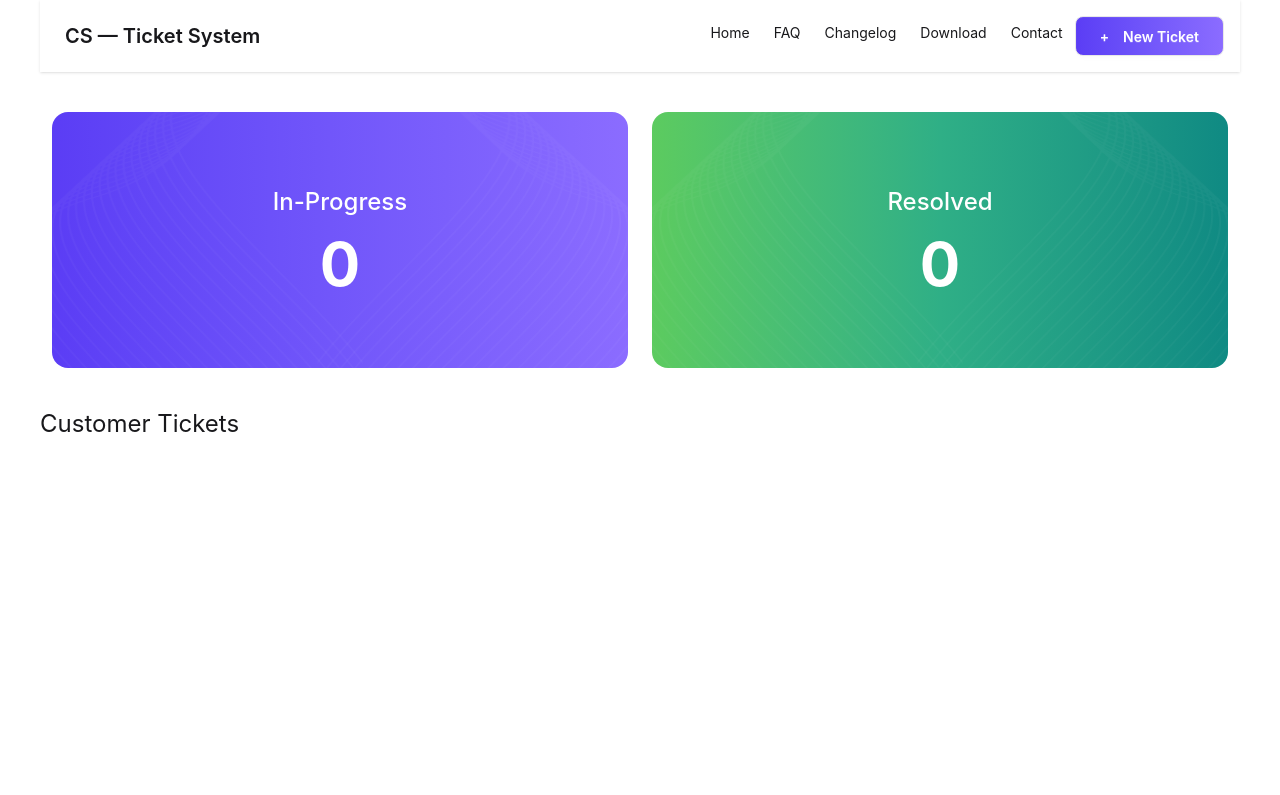
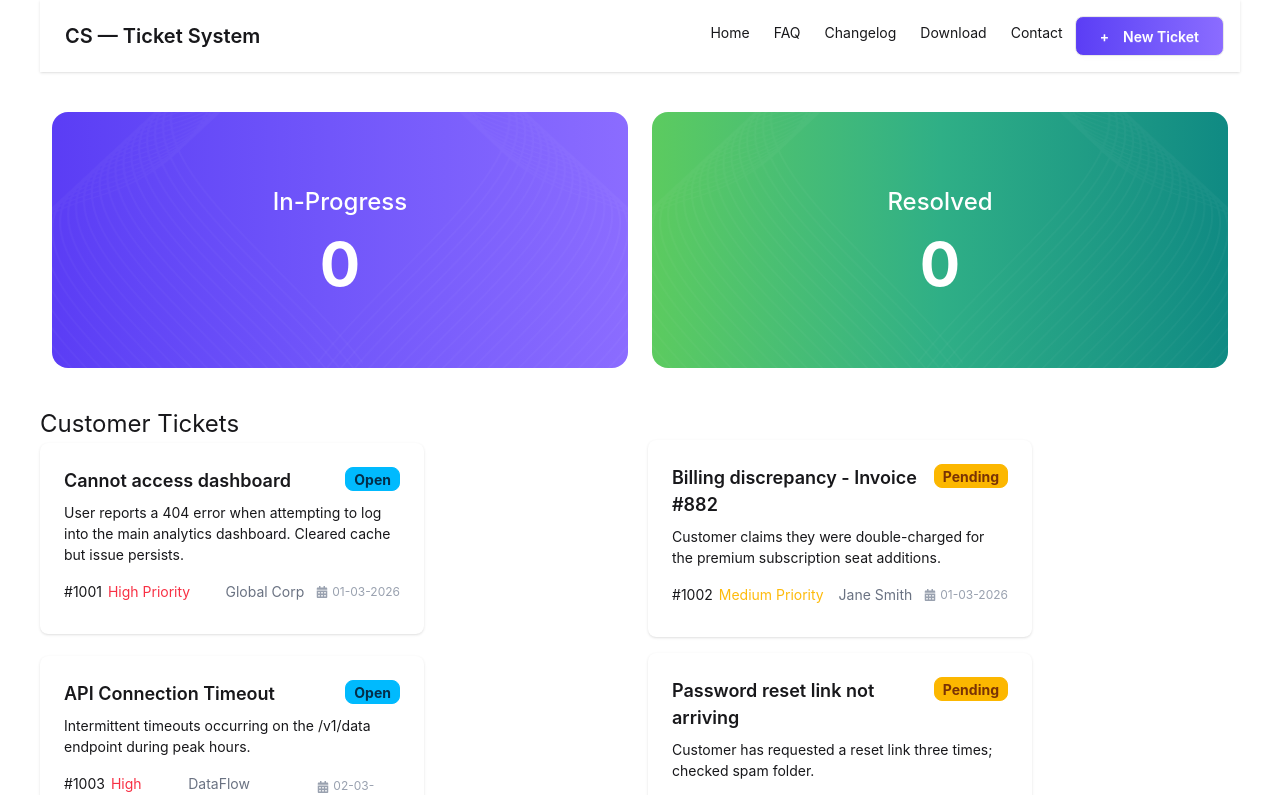
Before and after one commit to bdonti/customer-support-zone, a React (Vite) app: page / in a window 1280 px wide. Shown: the top 795 px of the page. Built offline with nearby package versions, Linux system fonts and the light colour scheme.

Commit message:
Loaded Data from json

```diff
--- a/package.json
+++ b/package.json
@@ -14,6 +14,7 @@
     "daisyui": "^5.5.19",
     "react": "^19.2.0",
     "react-dom": "^19.2.0",
+    "react-icons": "^5.6.0",
     "tailwindcss": "^4.2.1"
   },
   "devDependencies": {
--- a/public/tickets.json
+++ b/public/tickets.json
@@ -1,6 +1,6 @@
 [
   {
-    "id": "TIC-1001",
+    "id": "1001",
     "title": "Cannot access dashboard",
     "description": "User reports a 404 error when attempting to log into the main analytics dashboard. Cleared cache but issue persists.",
     "customer": "Global Corp",
@@ -9,88 +9,70 @@
     "createdAt": "01-03-2026"
   },
   {
-    "id": "TIC-1002",
+    "id": "1002",
     "title": "Billing discrepancy - Invoice #882",
     "description": "Customer claims they were double-charged for the premium subscription seat additions.",
     "customer": "Jane Smith",
     "priority": "Medium",
-    "status": "In Progress",
-    "createdAt": "01-03-2026"
-  },
-  {
-    "id": "TIC-1003",
-    "title": "Feature Request: Dark Mode",
-    "description": "Requesting the implementation of a system-wide dark mode for the mobile application.",
-    "customer": "TechEnthusiast Ltd",
-    "priority": "Low",
     "status": "Pending",
     "createdAt": "01-03-2026"
   },
   {
-    "id": "TIC-1004",
+    "id": "1003",
     "title": "API Connection Timeout",
     "description": "Intermittent timeouts occurring on the /v1/data endpoint during peak hours.",
     "customer": "DataFlow Systems",
-    "priority": "Critical",
+    "priority": "High",
     "status": "Open",
     "createdAt": "02-03-2026"
   },
   {
-    "id": "TIC-1005",
+    "id": "1004",
     "title": "Password reset link not arriving",
     "description": "Customer has requested a reset link three times; checked spam folder.",
     "customer": "Robert Chen",
     "priority": "High",
-    "status": "Resolved",
+    "status": "Pending",
     "createdAt": "02-03-2026"
   },
   {
-    "id": "TIC-1006",
+    "id": "1005",
     "title": "Update shipping address",
     "description": "Need to change the delivery address for order #44901 before it leaves the warehouse.",
     "customer": "Sarah Jenkins",
     "priority": "Medium",
-    "status": "Closed",
+    "status": "Pending",
     "createdAt": "02-03-2026"
   },
   {
-    "id": "TIC-1007",
+    "id": "1006",
     "title": "Mobile app crashing on startup",
     "description": "App closes immediately after the splash screen on iOS 17.4.",
     "customer": "Mobile First Inc",
-    "priority": "Critical",
-    "status": "In Progress",
+    "priority": "High",
+    "status": "Pending",
     "createdAt": "03-03-2026"
   },
   {
-    "id": "TIC-1008",
+    "id": "1007",
     "title": "Inquiry about bulk discounts",
     "description": "Potential lead asking if there is a discount for purchasing over 500 licenses.",
     "customer": "EduFuture University",
-    "priority": "Low",
+    "priority": "Medium",
     "status": "Open",
     "createdAt": "03-03-2026"
   },
   {
-    "id": "TIC-1009",
-    "title": "Broken link in documentation",
-    "description": "The link to 'Setting up Webhooks' in the developer docs leads to a dead page.",
-    "customer": "DevOps Solutions",
-    "priority": "Low",
-    "status": "Resolved",
-    "createdAt": "03-03-2026"
-  },
-  {
-    "id": "TIC-1010",
+    "id": "1008",
     "title": "Security Vulnerability Report",
     "description": "Researcher found a potential XSS vulnerability on the user profile settings page.",
     "customer": "Anonymous Researcher",
-    "priority": "Critical",
-    "status": "In Progress",
+    "priority": "High",
+    "status": "Pending",
     "createdAt": "04-03-2026"
   },
   {
-    "id": "TIC-1011",
+    "id": "1009",
     "title": "Integrations not syncing",
     "description": "Salesforce integration has stopped syncing new leads since yesterday evening.",
     "customer": "SalesMaster Pro",
@@ -99,39 +81,57 @@
     "createdAt": "04-03-2026"
   },
   {
-    "id": "TIC-1012",
+    "id": "1010",
     "title": "Refund request - Service downtime",
     "description": "Customer requesting a pro-rated refund for the 4-hour outage.",
     "customer": "Blue Sky Agency",
+    "priority": "Medium",
+    "status": "Open",
+    "createdAt": "04-03-2026"
+  },
+  {
+    "id": "1011",
+    "title": "Unable to upload profile picture",
+    "description": "Error 'File type not supported' appearing even when uploading standard .jpg files.",
+    "customer": "Michael Wong",
+    "priority": "Medium",
+    "status": "Open",
+    "createdAt": "04-03-2026"
+  },
+  {
+    "id": "1012",
+    "title": "Account verification stuck",
+    "description": "Uploaded ID documents 48 hours ago but status is still 'Pending Verification'.",
+    "customer": "Anita Desai",
     "priority": "Medium",
     "status": "Pending",
     "createdAt": "04-03-2026"
   },
   {
-    "id": "TIC-1013",
-    "title": "Unable to upload profile picture",
-    "description": "Error 'File type not supported' appearing even when uploading standard .jpg files.",
-    "customer": "Michael Wong",
-    "priority": "Low",
-    "status": "Open",
-    "createdAt": "04-03-2026"
-  },
-  {
-    "id": "TIC-1014",
-    "title": "Account verification stuck",
-    "description": "Uploaded ID documents 48 hours ago but status is still 'Pending Verification'.",
-    "customer": "Anita Desai",
-    "priority": "Medium",
-    "status": "In Progress",
-    "createdAt": "04-03-2026"
-  },
-  {
-    "id": "TIC-1015",
+    "id": "1013",
     "title": "Exporting data takes too long",
     "description": "CSV export for reports with >10,000 rows is timing out or taking over 5 minutes.",
     "customer": "Logistics Hub",
     "priority": "High",
     "status": "Open",
     "createdAt": "04-03-2026"
+  },
+  {
+    "id": "1014",
+    "title": "Broken UI on mobile browser",
+    "description": "The 'Submit' button is hidden behind the footer when viewed on Android Chrome.",
+    "customer": "Kevin Hart",
+    "priority": "Medium",
+    "status": "Open",
+    "createdAt": "04-03-2026"
+  },
+  {
+    "id": "1015",
+    "title": "Email notification delay",
+    "description": "Users report receiving system notifications 30 minutes after the actual event.",
+    "customer": "EventBrightly",
+    "priority": "High",
+    "status": "Pending",
+    "createdAt": "04-03-2026"
   }
 ]
--- a/src/App.jsx
+++ b/src/App.jsx
@@ -1,15 +1,24 @@
+import { Suspense } from "react";
 import Banner from "./components/Banner/Banner"
 import CustomerTickets from "./components/CustomerTickets/CustomerTickets"
 import Navbar from "./components/Navbar/Navbar"
 
+const loadTickets = async() =>{
+  const res = await fetch('./tickets.json');
+  const data = await res.json();
+  return data;
+}
+
+const ticketsPromise = loadTickets();
+
 function App() {
-
-
   return (
     <>
       <Navbar></Navbar>
       <Banner></Banner>
-      <CustomerTickets></CustomerTickets>
+      <Suspense fallback={<div className="text-center mt-10"><span className="loading loading-bars loading-xl"></span></div>}>
+        <CustomerTickets ticketsPromise={ticketsPromise}></CustomerTickets>
+      </Suspense>
     </>
   )
 }
--- /dev/null
+++ b/src/components/CustomerTicket/CustomerTicket.jsx
@@ -0,0 +1,34 @@
+import React from "react";
+import { FaCalendarAlt } from "react-icons/fa";
+
+const CustomerTicket = ({ ticket }) => {
+  const { id,title, description, customer, priority, status, createdAt } = ticket;
+
+  const badgeClass = status === "Open" ? "badge-info" : status === "Pending" ? "badge-warning" : "badge-neutral";
+
+  return (
+    <div className="card bg-base-100 w-96 shadow-sm">
+      <div className="card-body">
+        <div className="flex justify-between">
+          <div>
+            <h2 className="card-title">{title}</h2>
+          </div>
+          <div className={`badge ${badgeClass} px-2 py-2 font-bold`}>{status}</div>
+        </div>
+        <p>{description}</p>
+        <div className="my-2 flex justify-between items-center">
+          <div className="space-x-1.5">
+            <span>#{id}</span>
+            <span className={`${priority === "High" ? "text-[#F83044]" : priority === "Medium" ? "text-[#FEBB0C]" : "text-[#000000]"}`}>{priority} Priority</span>
+          </div>
+          <div className="flex justify-between items-center gap-3">
+            <p className="text-sm text-gray-500">{customer}</p>
+            <p className="text-xs text-gray-400"><FaCalendarAlt className="inline mr-1" />{createdAt}</p>
+        </div>
+        </div>
+      </div>
+    </div>
+  );
+};
+
+export default CustomerTicket;
--- a/src/components/CustomerTickets/CustomerTickets.jsx
+++ b/src/components/CustomerTickets/CustomerTickets.jsx
@@ -1,13 +1,20 @@
-import React from 'react';
+import React, { use } from "react";
+import CustomerTicket from "../CustomerTicket/CustomerTicket";
 
-const CustomerTickets = () => {
-    return (
-        <div className='mt-10 max-w-[1200px] mx-auto'>
-            <div>
-                <h1 className='text-2xl'>Customer Tickets</h1>
-            </div>
+const CustomerTickets = ({ ticketsPromise }) => {
+  const tickets = use(ticketsPromise);
+  return (
+    <div className="mt-10 max-w-[1200px] mx-auto">
+      <div>
+        <h1 className="text-2xl">Customer Tickets</h1>
+        <div className="grid grid-cols-2 items-center gap-4">
+          {tickets.map((ticket) => (
+            <CustomerTicket key={ticket.id} ticket={ticket}></CustomerTicket>
+          ))}
         </div>
-    );
+      </div>
+    </div>
+  );
 };
 
 export default CustomerTickets;
```
Also changed, not shown: 1 other file (tests, documents, lock files or other folders).
